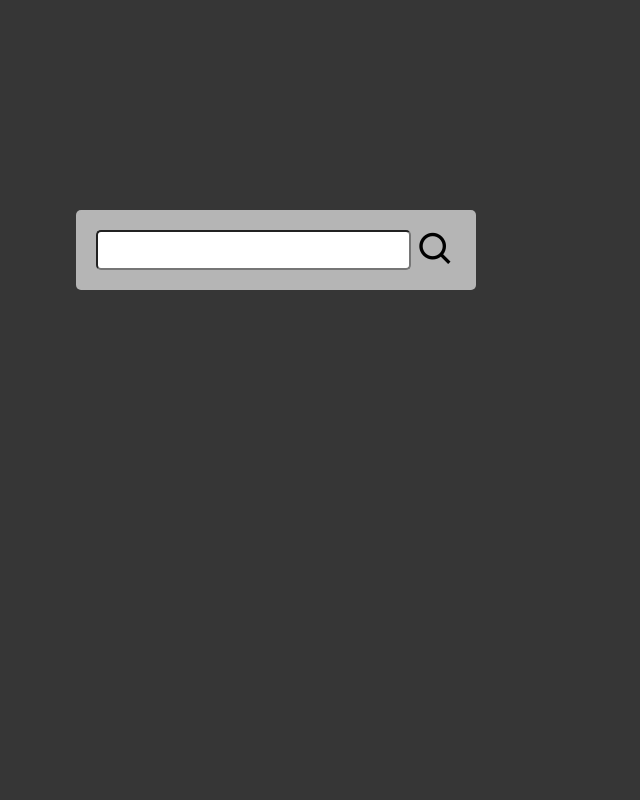
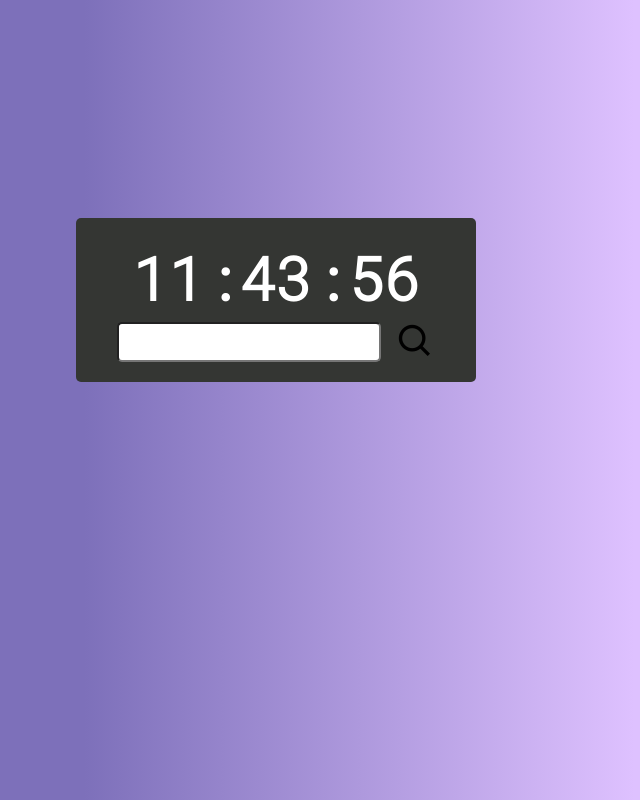
Before and after one commit to DiihNunes/weather-app, a plain HTML site: page weather_app/index.html in a window 1280 px wide. Shown: the whole page, without its empty margins (364-1004 px from the left). Drawn offline with nearby package versions, Linux system fonts and the light colour scheme.

Commit message:
atualização no relógio.
o relógio agora é dinâmico e também mostra os segundos.

```diff
--- a/weather_app/index.html
+++ b/weather_app/index.html
@@ -22,8 +22,14 @@
 <body>
     <main>
         <header>
-            <input type="text">
-            <button><i class="bx bx-search"></i></button>
+            <div class="time">
+                <h2></h2>
+            </div>
+
+            <div class="search">
+                <input type="text">
+                <button><i class="bx bx-search"></i></button>
+            </div>
         </header>
         <div class="content" style="display: none;">
             <section>
--- a/weather_app/script.js
+++ b/weather_app/script.js
@@ -1,3 +1,4 @@
+const h2 = document.querySelector("h2");
 const input = document.querySelector("input");
 const button = document.querySelector("button");
 
@@ -6,6 +7,7 @@ const degrees = document.querySelector("#degrees");
 const img = document.querySelector("img");
 const wind = document.querySelector("#wind");
 const content = document.querySelector(".content");
+
 
 button.addEventListener("click", () => {
   if (!input.value) return;
@@ -33,6 +35,33 @@ async function getDataApi() {
   }
 }
 
+
+const relogio = setInterval(function (time) {
+  const date = new Date();
+
+  let hora = date.getHours();
+  let min = date.getMinutes();
+  let sec = date.getSeconds();
+
+  if (hora < 10) {
+    hora = '0' + hora;
+  };
+
+  if (min < 10) {
+    min = '0' + min;
+  };
+
+  if (sec < 10) {
+    sec = '0' + sec;
+  };
+
+  var str_hora = hora + ':' + min + ':' + sec;
+
+  console.log(str_hora);
+
+  h2.innerHTML = `${str_hora}`;
+})
+
 function loadData(data) {
   place.innerHTML = `${data.name}, ${data.sys.country}`;
   degrees.innerHTML = `Temperatura: ${Math.floor(data.main.temp)}° C`;
--- a/weather_app/style.css
+++ b/weather_app/style.css
@@ -13,8 +13,10 @@ body {
     display: flex;
     align-items: center;
     justify-content: center;
-    background-color: rgb(54, 54, 54);
-    margin-top: -150px;
+    background: rgb(125, 112, 186);
+    background: linear-gradient(90deg, rgba(125, 112, 186, 1) 35%,
+     rgba(222, 193, 255, 1) 78%);
+    margin-top: -100px;
 }
 
 main {
@@ -22,16 +24,29 @@ main {
     border-radius: 5px;
     max-width: 400px;
     width: 100%;
-    background-color: #b5b5b5;
+    background-color: #343633;
+    color: white;
 }
 
 header {
     display: flex;
+    flex-direction: column;
     align-items: center;
     gap: 5px;
 }
 
-input {
+.time {
+    display: flex;
+    align-items: center;
+    justify-content: center;
+    font-size: 40px;
+}
+
+.search {
+    display: flex;
+}
+
+.search input {
     padding: 5px;
     outline: none;
     border-radius: 5px;
@@ -39,15 +54,16 @@ input {
     width: 100%;
 }
 
-button {
+.search button {
     display: flex;
     background: transparent;
     border: none;
     cursor: pointer;
     outline: none;
+    margin-left: 15px;
 }
 
-button i {
+.search button i {
     font-size: 40px;
 }
 
@@ -57,13 +73,14 @@ button i {
     word-break: break-word;
 }
 
-img {
+.content img {
     min-width: 120px;
     background-image: radial-gradient(#b5b5b5, #f7f7f7 70%);
     border-radius: 70px;
 }
 
-.degrees, .wind{
+.degrees,
+.wind {
     font-size: 20px;
     font-weight: 300;
 }
```
